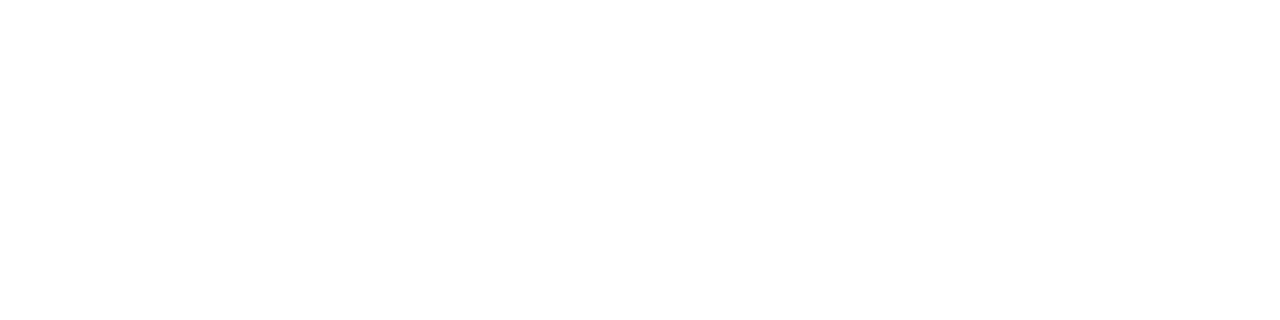
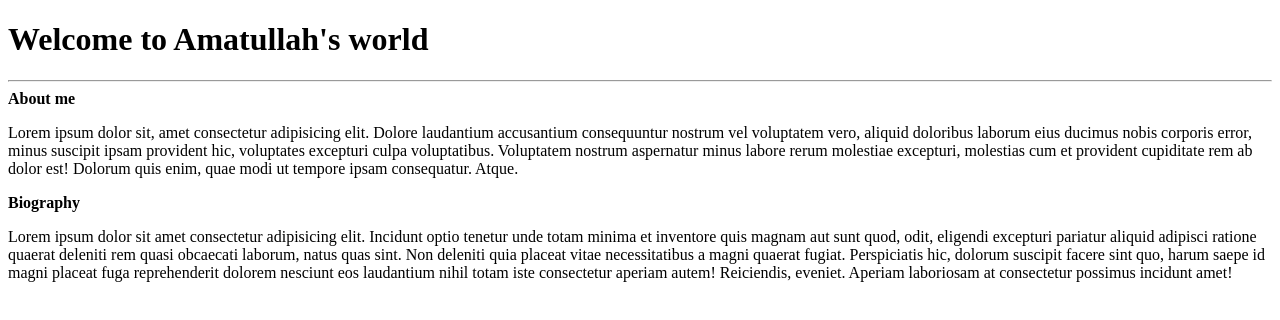
Before and after one commit to Skyhigh704/my-second-website-git-, a plain HTML site: page index.html in a window 1280 px wide. Drawn offline with Linux system fonts and the light colour scheme.

Commit message:
commit in new branch

```diff
--- a/index.html
+++ b/index.html
@@ -5,11 +5,26 @@
     <meta charset="UTF-8">
     <meta http-equiv="X-UA-Compatible" content="IE=edge">
     <meta name="viewport" content="width=device-width, initial-scale=1.0">
-    <title>Document</title>
+    <title>Personal portfolio website</title>
+    <link rel="shortcut icon" href="image/user.png" type="image/x-icon">
 </head>
 
 <body>
-
+    <h1>Welcome to Amatullah's world</h1>
+    <hr>
+    <div>
+        <div>
+            <strong>About me</strong>
+            <p>Lorem ipsum dolor sit, amet consectetur adipisicing elit. Dolore laudantium accusantium consequuntur nostrum vel voluptatem vero, aliquid doloribus laborum eius ducimus nobis corporis error, minus suscipit ipsam provident hic, voluptates excepturi
+                culpa voluptatibus. Voluptatem nostrum aspernatur minus labore rerum molestiae excepturi, molestias cum et provident cupiditate rem ab dolor est! Dolorum quis enim, quae modi ut tempore ipsam consequatur. Atque.</p>
+        </div>
+        <div>
+            <strong>Biography</strong>
+            <p>Lorem ipsum dolor sit amet consectetur adipisicing elit. Incidunt optio tenetur unde totam minima et inventore quis magnam aut sunt quod, odit, eligendi excepturi pariatur aliquid adipisci ratione quaerat deleniti rem quasi obcaecati laborum,
+                natus quas sint. Non deleniti quia placeat vitae necessitatibus a magni quaerat fugiat. Perspiciatis hic, dolorum suscipit facere sint quo, harum saepe id magni placeat fuga reprehenderit dolorem nesciunt eos laudantium nihil totam iste
+                consectetur aperiam autem! Reiciendis, eveniet. Aperiam laboriosam at consectetur possimus incidunt amet!</p>
+        </div>
+    </div>
 </body>
 
 </html>
```
Also changed, not shown: image/user.png (added), image/user2.jpg (added).
